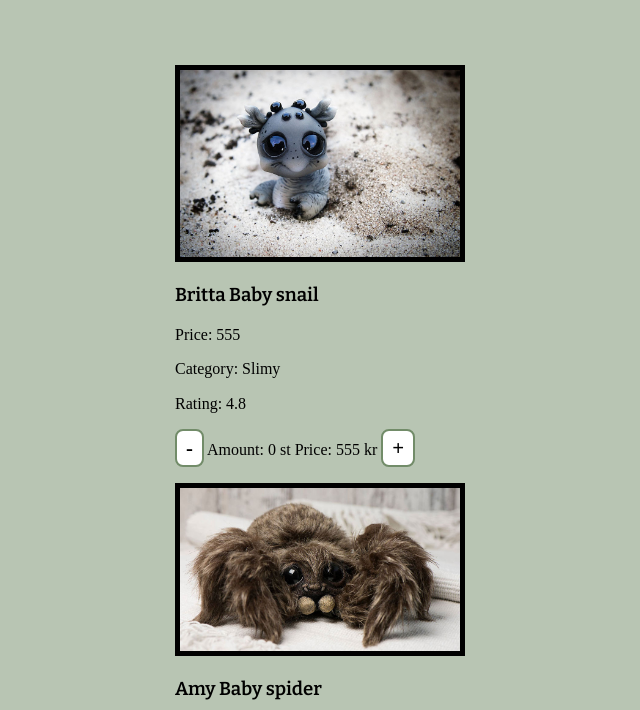
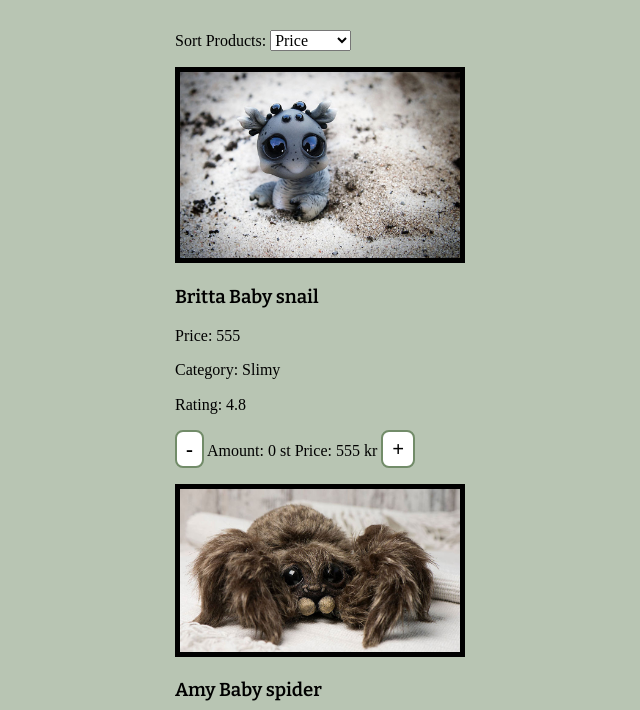
Before and after one commit to helenaskagerlid/webshop-assignment-js, a website built with Vite: page index.html in a window 1280 px wide. Shown: the part 90-800 px from the top of the page, without its empty margins (320-960 px from the left). Built offline with nearby package versions, Linux system fonts and the light colour scheme.

Commit message:
:construction: add  sortingmenu

```diff
--- a/index.html
+++ b/index.html
@@ -7,8 +7,7 @@
     <link rel="stylesheet" href="css/style.css">
     <link rel="preconnect" href="https://fonts.googleapis.com">
     <link rel="preconnect" href="https://fonts.gstatic.com" crossorigin>
-    <link href="https://fonts.googleapis.com/css2?family=Bitter:wght@300;600&family=Zilla+Slab:wght@400;600&display=swap" rel="stylesheet">
-    <title>Pawesome and Ugly Webshop</title>
+    <link href="https://fonts.googleapis.com/css2?family=Bitter:wght@300;600&family=Open+Sans:wght@300;400;600&display=swap" rel="stylesheet">
   </head>
   <body>
 
@@ -21,18 +20,31 @@
         <!-- Här, på div-en nedan, funderar jag på om jag också borde lägga in labels? Just nu har jag tänkt skapa
         dem i JS men samtidigt funderar jag på om de inte kan ses som mer "konstanta" element på sidan?-->
 
-        <div id="sortingProducts"></div>
+        <div id="sortingMenu">
+          <label for="sortingMenuHeading">Sort Products:</label>
+          <select id="sortingDropdown">
+            <option value="Price">Price</option>
+            <option value="Name">Name</option>
+            <option value="Category">Category</option>
+            <!-- Add more categories as needed -->
+          </select>
+
+          <div id="productList">
+            <h2>Baby monster stuffed animals</h3>
+          </div>
+        </div>
 
         <section id="photoGallery">
             <h2></h2>
         </section>
 
-        <section id="productList">
-            <h2>Baby monster stuffed animals</h3>
+
         </section>
 
         <section id="shoppingCartSummary">
-            <h2>Varukorg</h2>
+          <div class="shoppingCartContainer">
+            <h2>Shoppingcart Summary</h2>
+          </div>
         </section>
 
         <section id="orderForm"></section>
```
